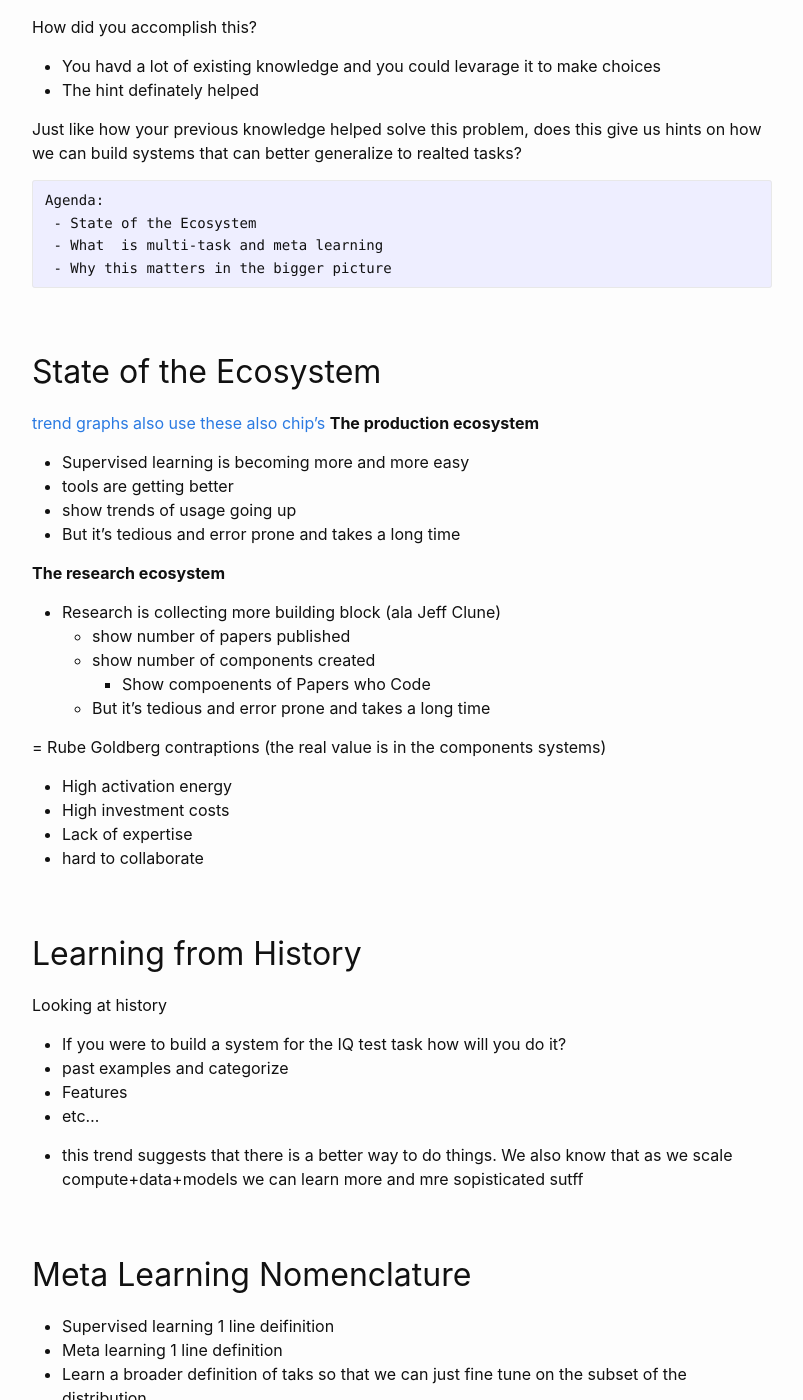
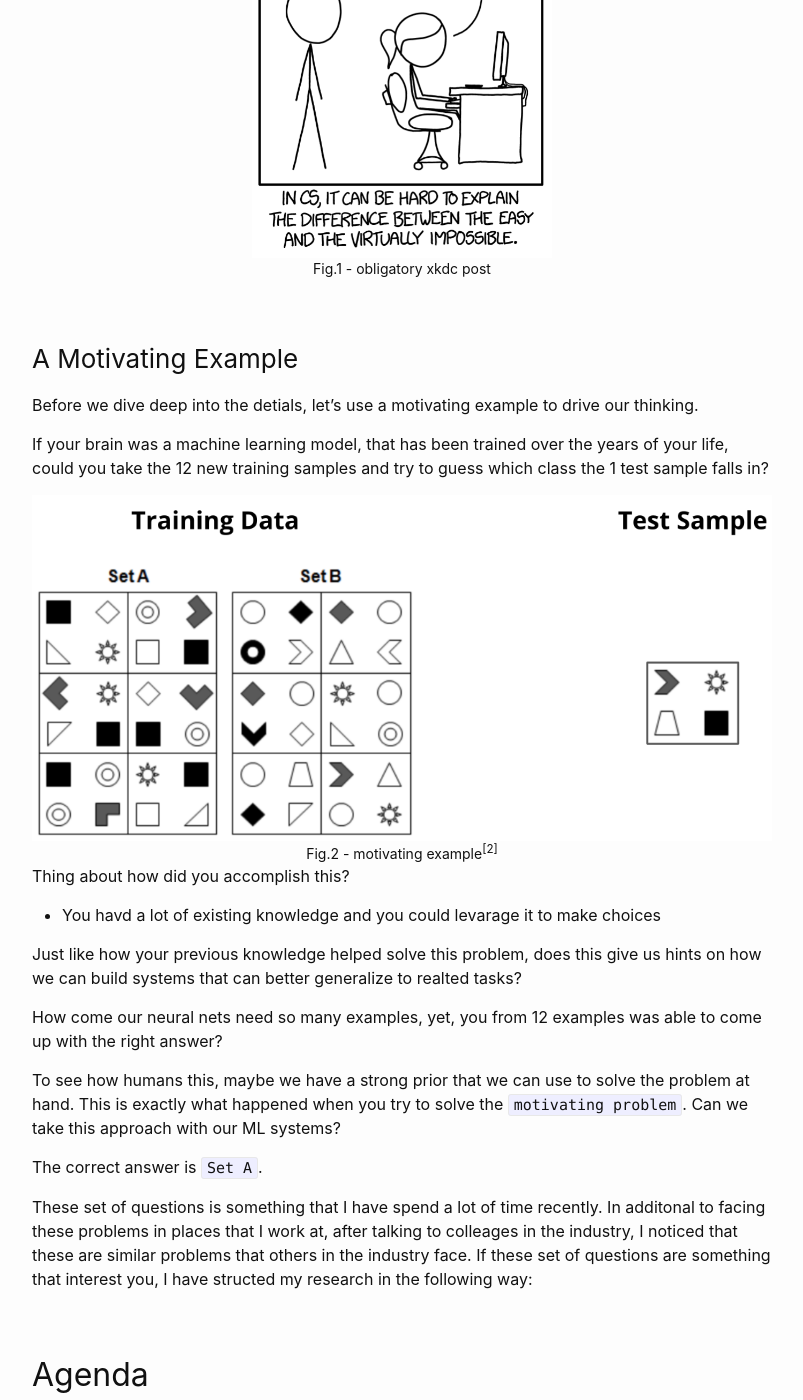
Before and after one commit to jovsa/jovsa.github.io, a Jekyll site: the page built from _posts/2020-07-11-meta-learning-prod.md, in a window 1280 px wide and 1400 px high, scrolled down 942 px. Shown: the whole window, without its empty margins (238-1041 px from the left). Built offline with Jekyll 4.4.1, drawn with Linux system fonts in a browser that asks for light colours; some of the changed text lies outside the part shown.

Commit message:
initial draft before moving to GDrive

````diff
--- a/_posts/2020-07-11-meta-learning-prod.md
+++ b/_posts/2020-07-11-meta-learning-prod.md
@@ -16,61 +16,92 @@ Machine learning systems works really well in production. This is because the fi
 
 In addition to facing a lot of these issues first hand over the past few years, I have been spending a lot of time talking to other in the field facing similar problems. I wanted to know if there is a better way or are we stuck in this tedious world?
 
-```
-https://xkcd.com/1425/
-```
+<div style="text-align: center">
+  <img src="/assets/post_assets/mm-prod/xkdc_opening.png" width="300" />
+  <figcaption>Fig.1 - obligatory xkdc post</figcaption>
+</div>
 
-## Motivating Example
- - Motivating exmaple: use mensa IQ test (http://www.graduatewings.co.uk/classic-abstract-test-patterns/) (image 1)
-  - Give 1 hint and see if scores improves
+### A Motivating Example
 
-How did you accomplish this?
+Before we dive deep into the detials, let's use a motivating example to drive our thinking.
+
+If your brain was a machine learning model, that has been trained over the years of your life, could you take the 12 new training samples and try to guess which class the 1 test sample falls in?
+
+<div style="text-align: center">
+  <img src="/assets/post_assets/mm-prod/motivating_example.png"/>
+  <figcaption>Fig.2 - motivating example<sup>[2]</sup></figcaption>
+</div>
+
+Thing about how did you accomplish this?
  - You havd a lot of existing knowledge and you could levarage it to make choices
- - The hint definately helped
 
 Just like how your previous knowledge helped solve this problem, does this give us hints on how we can build systems that can better generalize to realted tasks?
 
-```
-Agenda:
+How come our neural nets need so many examples, yet, you from 12 examples was able to come up with the right answer?
+
+To see how humans this, maybe we have a strong prior that we can use to solve the problem at hand. This is exactly what happened when you try to solve the `motivating problem`. Can we take this approach with our ML systems?
+
+The correct answer is `Set A`.
+
+
+These set of questions is something that I have spend a lot of time recently. In additonal to facing these problems in places that I work at, after talking to colleages in the industry, I noticed that these are similar problems that others in the industry face. If these set of questions are something that interest you, I have structed my research in the following way:
+
+## Agenda
  - State of the Ecosystem
- - What  is multi-task and meta learning
+ - Meta-learning basics
+ - Literature review
  - Why this matters in the bigger picture
-```
+
 
 ## State of the Ecosystem
-[trend graphs](https://hai.stanford.edu/sites/default/files/ai_index_2019_report.pdf)
-[also use these ](https://course.fullstackdeeplearning.com/course-content/infrastructure-and-tooling)
-[also chip's](https://huyenchip.com/2020/06/22/mlops.html)
+
+<div style="text-align: center">
+  <img src="/assets/post_assets/mm-prod/ecosystem_state.png" width="800" />
+  <figcaption>Fig.3 - The state of machine learning systems<sup>[3][4]</sup></figcaption>
+</div>
+
+
 **The production ecosystem**
- - Supervised learning is becoming more and more easy
-  - tools are getting better
-  - show trends of usage going up
-  - But it's tedious and error prone and takes a long time
+ - Supervised learning is becoming more and more easy and the realated tools are getting better [5]
+ - But it's tedious and error prone and takes a long time
 
 **The research ecosystem**
- - Research is collecting more building block (ala Jeff Clune)
-    - show number of papers published
-    - show number of components created
-      - Show compoenents of Papers who Code
-    - But it's tedious and error prone and takes a long time
+ - Research is collecting more building blocks [6][7]
+ - But it's tedious and error prone and takes a long time
 
- = Rube Goldberg contraptions (the real value is in the components systems)
+**But in reality**
  - High activation energy
  - High investment costs
  - Lack of expertise
  - hard to collaborate
+ Assembling these building blocks is like assembling legos
 
 
 ## Learning from History
-Looking at history
- - If you were to build a system for the IQ test task how will you do it?
-  - past examples and categorize
-  - Features
-  - etc...
+Hand-designed things are ultimately outperformed by learned solutions
 
- - this trend suggests that there is a better way to do things. We also know that as we scale compute+data+models we can learn more and mre sopisticated sutff
+Features
+ - HOG/SIFT -> Deep Learning
 
-## Meta Learning Nomenclature
+Architectures
+ - Hand designed -> Learned
+
+Hyperparameters
+ - Manually tuned -> Learned
+
+This trend suggests that there is a better way to do things: If you have a design decision that is implimneted by a human it's only a matter of time until it become a bottleneck in the overall system.
+We also know that as we scale compute+data along with model complexity you see improvements in performance [8][9]
+
+## Meta Learning
+Deep neural network models in production do a good job of learning data distributions. For a lot of machine learning teams this is their bread and butter. Although tedious, there is good enough expertise around this area.
+
+ - talk about gradients
+
+<div style="text-align: center">
+  <img src="/assets/post_assets/mm-prod/supervised_2_meta.png"/>
+  <figcaption>Fig.3 - The state of machine learning systems<sup>[3][4]</sup></figcaption>
+</div>
+
  - Supervised learning 1 line deifinition
  - Meta learning 1 line definition
   - Learn a broader definition of taks so that we can just fine tune on the subset of the distribution
@@ -153,8 +184,8 @@ Don't think you need to do either or, but task weighted stuff is more scalable.
  - People really want to start reading into multi-task learning (give lunach in points)
 
 
- - idea: use wording in ML guild presentation to write
-
+**Need more storyline**
+ - We have this awesome tools called ML. However, it's getting hard and tedious to impliment -> build something along the lines of a hero's narrative.
 
 
 
@@ -163,6 +194,22 @@ Given 1 more test shape from the IQ test (image 2)
 
 ## References
 [1] https://www.prnewswire.com/news-releases/pactera-white-paper-reveals-85-percent-of-ai-projects-ultimately-fail-300871826.html
+
+[2] http://www.graduatewings.co.uk/classic-abstract-test-patterns/
+
+[3] [AI research trend graphs](https://hai.stanford.edu/sites/default/files/ai_index_2019_report.pdf)
+
+[4] [ML tools ecosystem](https://course.fullstackdeeplearning.com/course-content/infrastructure-and-tooling)
+
+[5] [What I learned from looking at 200 machine learning tools](https://huyenchip.com/2020/06/22/mlops.html)
+
+[6] [Notes from Danny Britz](https://twitter.com/dennybritz/status/1262682676709990401)
+
+[7] [Components - Papers with Code](https://paperswithcode.com/methods)
+
+[8] [An Empirical Model of Large-Batch Training](https://arxiv.org/pdf/1812.06162.pdf)
+
+[9] [Scaling Laws for Neural Language Models](https://arxiv.org/pdf/2001.08361.pdf)
 
 ```
 **Title**
````
Also changed, not shown: assets/post_assets/mm-prod/ecosystem_state.png (added), assets/post_assets/mm-prod/motivating_example.png (added), assets/post_assets/mm-prod/supervised_2_meta.png (added), assets/post_assets/mm-prod/xkdc_opening.png (added).
